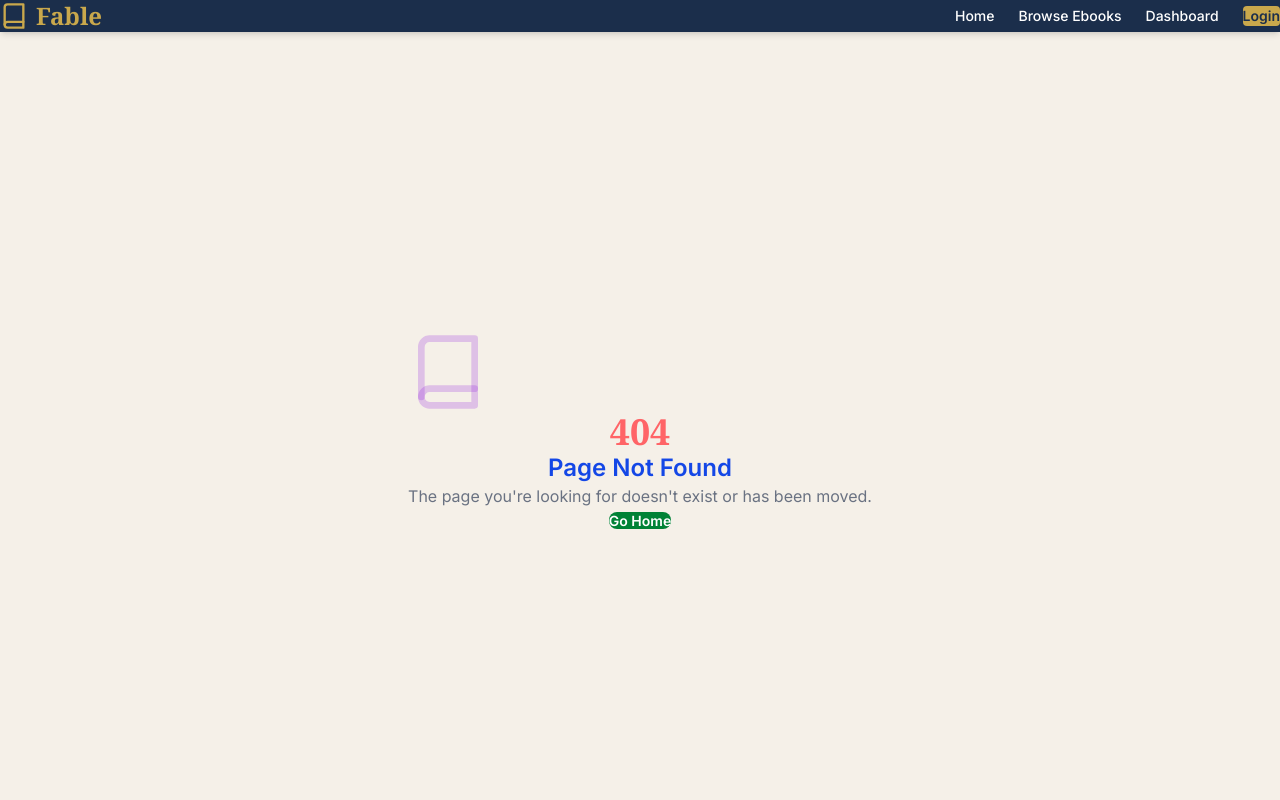
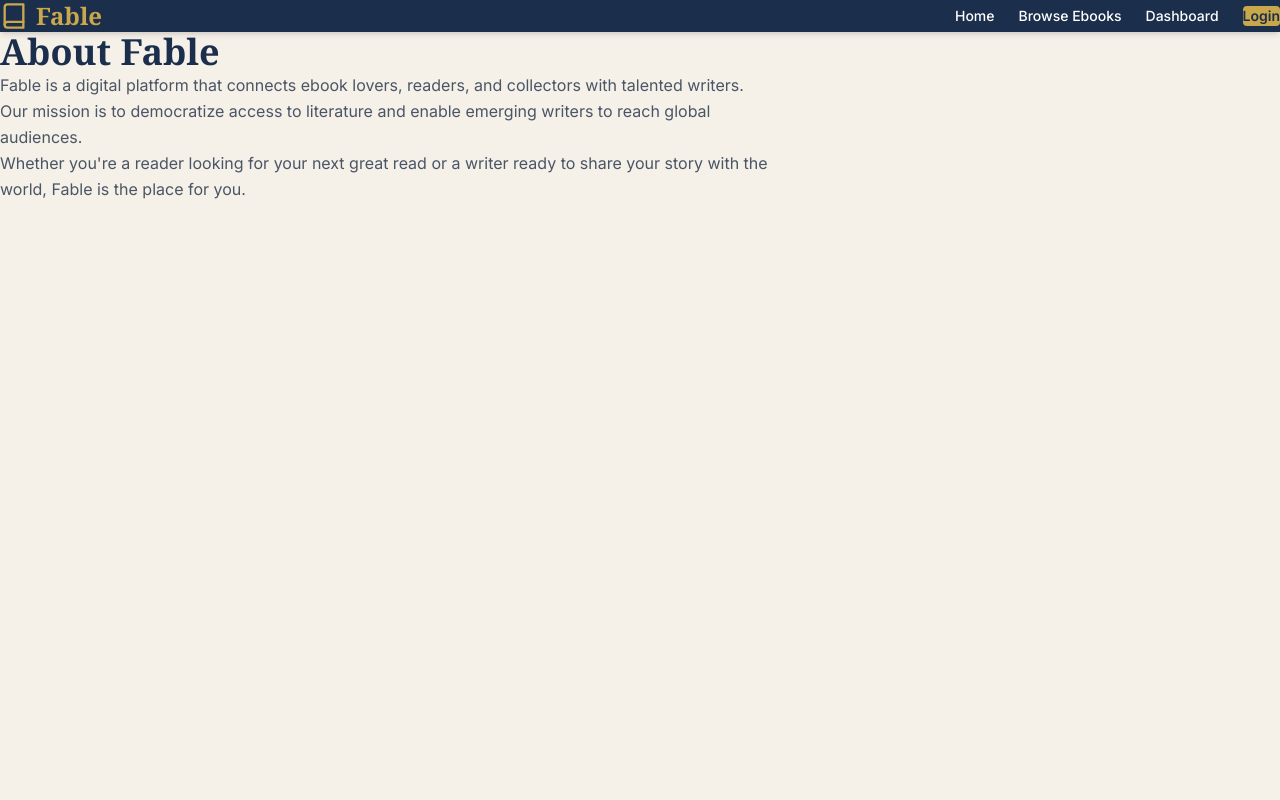
Before and after one commit to Sadiqunnabi17/A-10-Client, a Next.js app: page /about in a window 1280 px wide. Before the commit this address had no page. Shown: the top 800 px of the page. Built offline with nearby package versions, Linux system fonts and the light colour scheme.

Commit message:
Added about, contact, and privacy pages for footer links

```diff
--- /dev/null
+++ b/src/app/about/page.js
@@ -0,0 +1,21 @@
+export default function AboutPage() {
+  return (
+    <div className="min-h-screen bg-accent py-20">
+      <div className="max-w-3xl mx-auto px-4">
+        <h1 className="text-4xl font-bold text-primary mb-6"
+          style={{ fontFamily: "Georgia, serif" }}>
+          About Fable
+        </h1>
+        <p className="text-gray-600 leading-relaxed mb-4">
+          Fable is a digital platform that connects ebook lovers, readers, and
+          collectors with talented writers. Our mission is to democratize access
+          to literature and enable emerging writers to reach global audiences.
+        </p>
+        <p className="text-gray-600 leading-relaxed">
+          Whether you're a reader looking for your next great read or a writer
+          ready to share your story with the world, Fable is the place for you.
+        </p>
+      </div>
+    </div>
+  );
+}
--- /dev/null
+++ b/src/app/contact/page.js
@@ -0,0 +1,16 @@
+export default function ContactPage() {
+  return (
+    <div className="min-h-screen bg-accent py-20">
+      <div className="max-w-3xl mx-auto px-4">
+        <h1 className="text-4xl font-bold text-primary mb-6"
+          style={{ fontFamily: "Georgia, serif" }}>
+          Contact Us
+        </h1>
+        <p className="text-gray-600 leading-relaxed mb-4">
+          Have questions or feedback? We'd love to hear from you.
+        </p>
+        <p className="text-gray-600">Email: support@fable.com</p>
+      </div>
+    </div>
+  );
+}
--- /dev/null
+++ b/src/app/privacy/page.js
@@ -0,0 +1,21 @@
+export default function PrivacyPage() {
+  return (
+    <div className="min-h-screen bg-accent py-20">
+      <div className="max-w-3xl mx-auto px-4">
+        <h1 className="text-4xl font-bold text-primary mb-6"
+          style={{ fontFamily: "Georgia, serif" }}>
+          Privacy Policy
+        </h1>
+        <p className="text-gray-600 leading-relaxed mb-4">
+          At Fable, we take your privacy seriously. We collect only the
+          information necessary to provide our services and never sell your
+          data to third parties.
+        </p>
+        <p className="text-gray-600 leading-relaxed">
+          Your payment information is handled securely through Stripe and is
+          never stored on our servers.
+        </p>
+      </div>
+    </div>
+  );
+}
```
